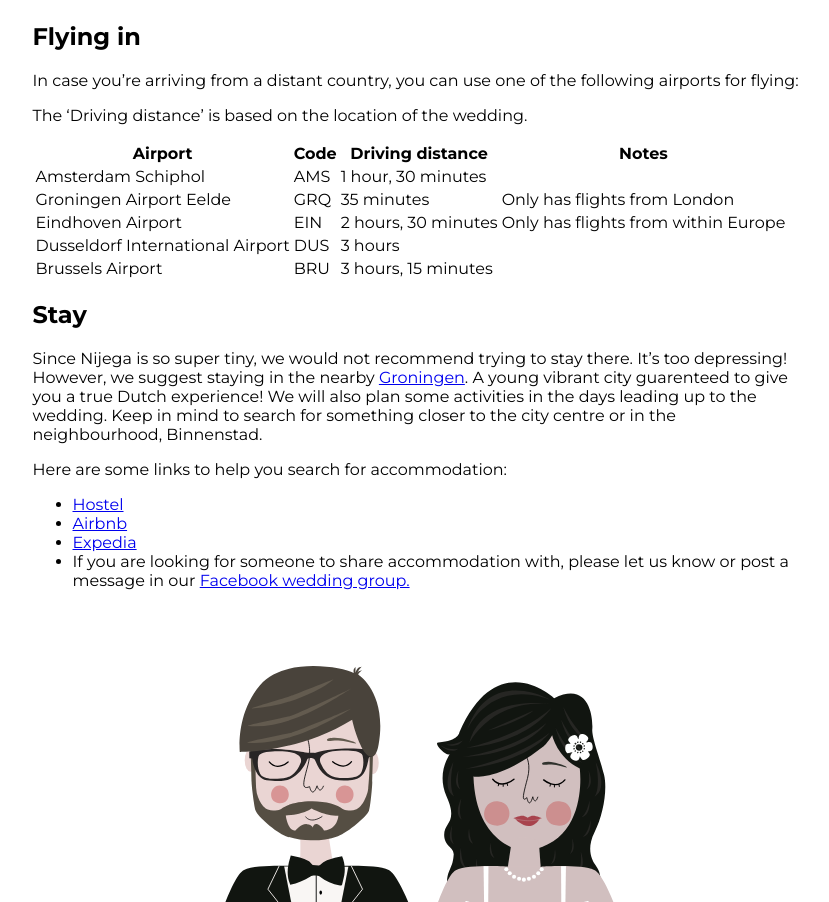
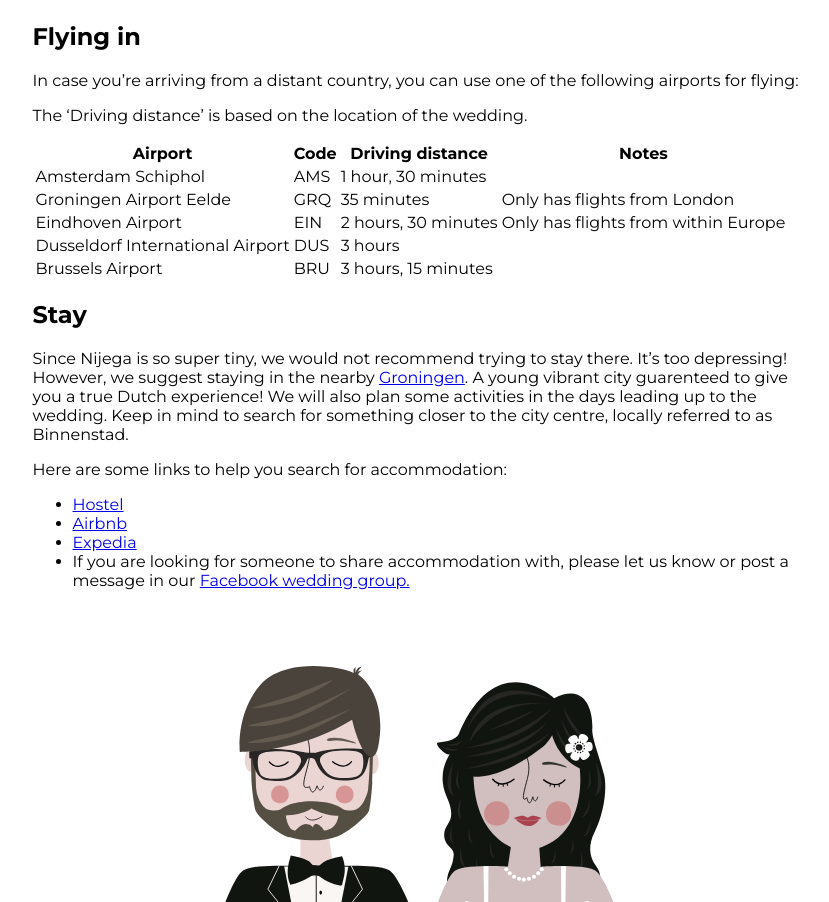
Before and after one commit to evert/wedding, a Jekyll site: the page built from travel-info.md, in a window 1280 px wide. Shown: the part 871-1773 px from the top of the page, without its empty margins (220-1049 px from the left). Built offline with Jekyll 4.4.1, drawn with Linux system fonts in a browser that asks for light colours.

Commit message:
Update travel-info.md

```diff
--- a/travel-info.md
+++ b/travel-info.md
@@ -40,7 +40,7 @@ Stay
 ----
 
 Since Nijega is so super tiny, we would not recommend trying to stay there. It's too depressing!
-However, we suggest staying in the nearby [Groningen](https://en.wikipedia.org/wiki/Groningen). A young vibrant city guarenteed to give you a true Dutch experience! We will also plan some activities in the days leading up to the wedding. Keep in mind to search for something closer to the city centre or in the neighbourhood, Binnenstad.
+However, we suggest staying in the nearby [Groningen](https://en.wikipedia.org/wiki/Groningen). A young vibrant city guarenteed to give you a true Dutch experience! We will also plan some activities in the days leading up to the wedding. Keep in mind to search for something closer to the city centre, locally referred to as Binnenstad.
 
 Here are some links to help you search for accommodation:
 
```
